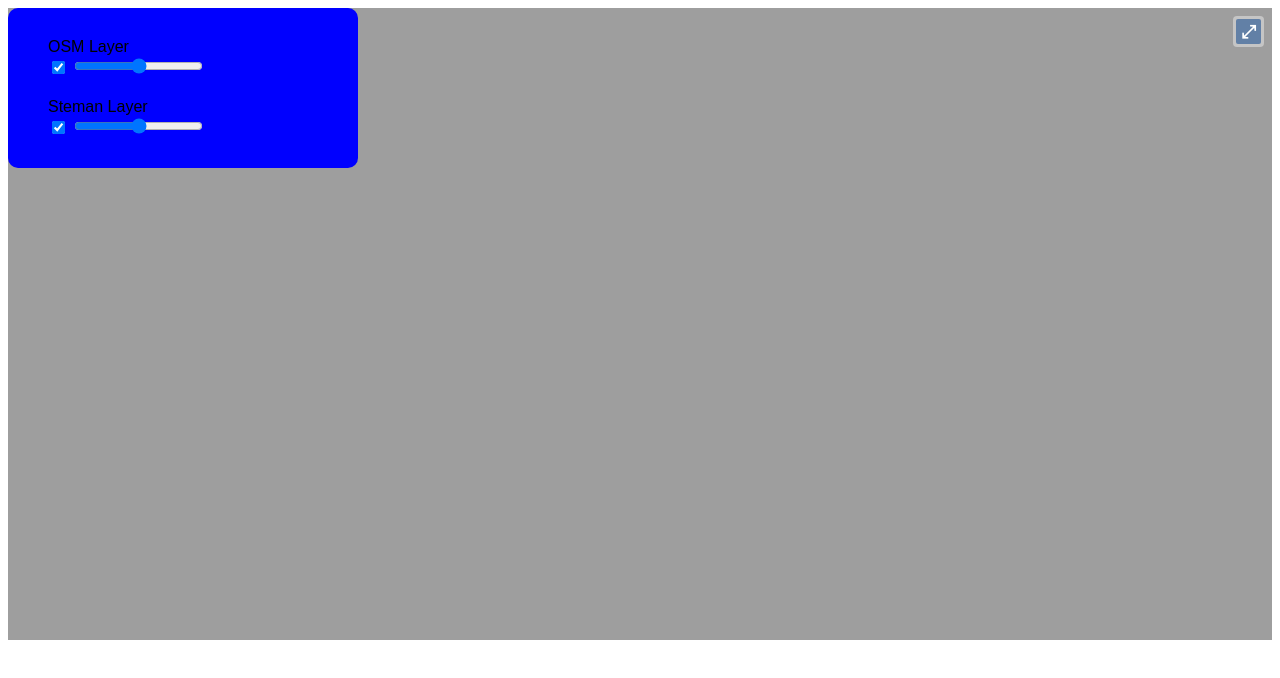
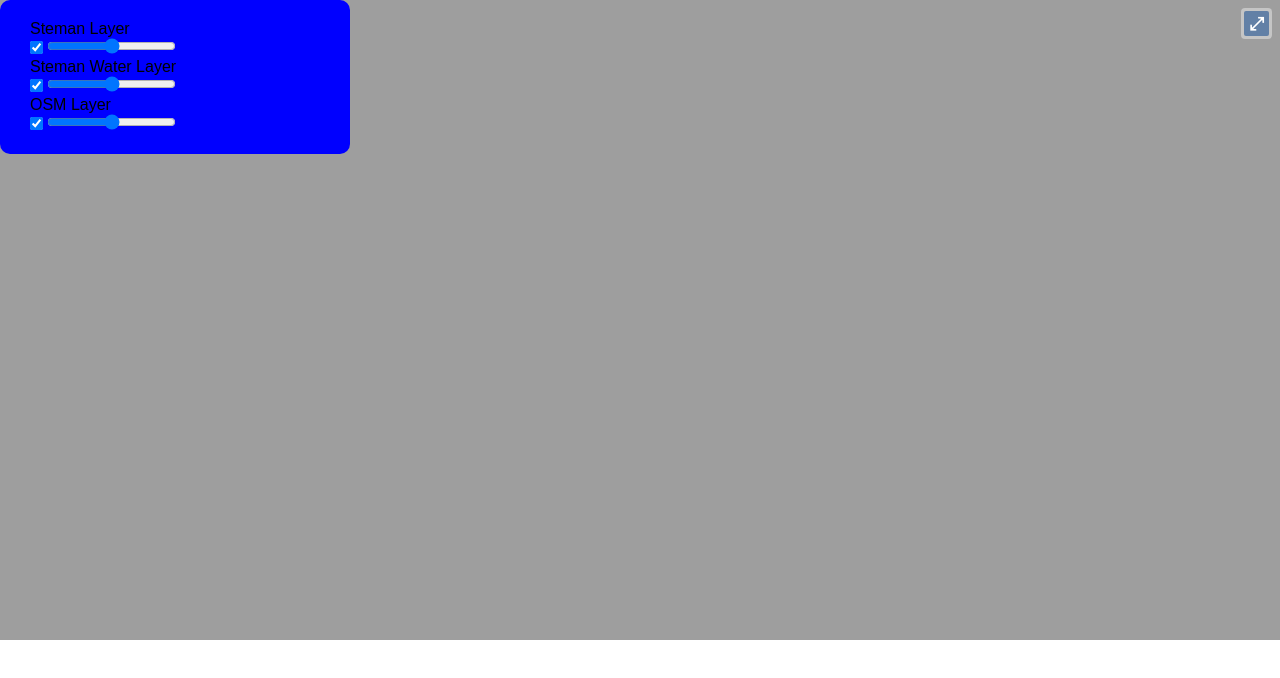
Before and after one commit to dev20pro/Open_Layers, a plain HTML site: page index.html in a window 1280 px wide. Drawn offline with nearby package versions, Linux system fonts and the light colour scheme.

Commit message:
Adding Steman Water Layer

```diff
--- a/css/style.css
+++ b/css/style.css
@@ -1,3 +1,8 @@
+*{
+  padding:0px;
+  margin:0px;
+}
+
 body{
    font-family:Arial;
     }
@@ -12,7 +17,7 @@ body{
     z-index: 1001;
     }
 #osm_layer, #steman_layer{
-     padding : 10px;
+     /*padding : 10px;*/
     }
 #layers{
     padding:20px;
--- a/index.html
+++ b/index.html
@@ -23,15 +23,23 @@
         <!-- Setting the div for the coustom Controls -->
         <div id='controls'>
             <div id='layers'>
-             <div id='osm_layer'>
+
+            <div id='steman_layer_toner'>
+                Steman Layer<br/>
+                <input type='checkbox' id='steman_toner_Visiblity' checked>
+                <input type='range' id='stemanTonerOpacity' min='0' max='1' step='0.01'><br/>
+            </div>
+
+             <div id='steman_layer_water'>
+                Steman Water Layer<br/>
+                <input type='checkbox' id='steman_water_Visiblity' checked>
+                <input type='range' id='stemanWaterOpacity' min='0' max='1' step='0.01'><br/>
+            </div>
+
+            <div id='osm_layer'>
                 OSM Layer<br/>
                 <input type='checkbox' id='osmVisiblity' checked>
                 <input type='range' id='osmOpacity' min='0' max='1' step='0.01'><br/>
-            </div>
-            <div id='steman_layer'>
-                Steman Layer<br/>
-                <input type='checkbox' id='stemanVisiblity' checked>
-                <input type='range' id='stemanOpacity' min='0' max='1' step='0.01'><br/>
             </div>
             </div>
 
--- a/js/main.js
+++ b/js/main.js
@@ -1,6 +1,15 @@
 
-        // Creating the map layer with the stamen source
-        var stamenlayer = new ol.layer.Tile({
+        // Creating the map Tile with the stamen source
+        var stamenwaterlayer = new ol.layer.Tile({
+            //specifying the source here
+            source: new ol.source.Stamen({
+                //setting the layer type within the Stamen layer source
+                layer : 'watercolor'
+            })
+        });
+
+          // Creating the map Tile with the stamen source
+        var stamentonerlayer = new ol.layer.Tile({
             //specifying the source here
             source: new ol.source.Stamen({
                 //setting the layer type within the Stamen layer source
@@ -8,7 +17,7 @@
             })
         });
 
-         // Creating the map layer with the OSM (Open Street Map) source
+         // Creating the map Tile with the OSM (Open Street Map) source
         var osmlayer = new ol.layer.Tile({
             //specifying the source here
             source: new ol.source.OSM()
@@ -37,7 +46,7 @@
         //intenciating the map object with target element, coustom controls and assigning layers, zoom and projection transformation to the map
         var map = new ol.Map({
             target : 'map',
-            layers : [stamenlayer, osmlayer],
+            layers : [osmlayer, stamenwaterlayer, stamentonerlayer],
             controls : [control],
             view: view
         });
@@ -48,9 +57,14 @@
             osmlayer.setVisible(this.checked);
         });
 
-        //function for changing visibility of steman layer on click event
-        $("#stemanVisiblity").click(function stamenLayerVisibility(){
-            stamenlayer.setVisible(this.checked);
+        //function for changing visibility of steman Toner layer on click event
+        $("#steman_toner_Visiblity").click(function stamenLayerVisibility(){
+            stamentonerlayer.setVisible(this.checked);
+        });
+
+        //function for changing visibility of steman Water layer on click event
+        $("#steman_water_Visiblity").click(function stamenLayerVisibility(){
+            stamenwaterlayer.setVisible(this.checked);
         });
 
         // Creating the function for changing the opacity of the layers
@@ -59,12 +73,12 @@
             osmlayer.setOpacity(parseFloat(this.value));
         });
 
-        // function for changing the opacity of the stamen layer
-        $('#stemanOpacity').on('input change',function osmOpacity(){
-            stamenlayer.setOpacity(parseFloat(this.value));
+        // function for changing the opacity of the stamen water layer
+        $('#stemanWaterOpacity').on('input change',function osmOpacity(){
+            stamenwaterlayer.setOpacity(parseFloat(this.value));
         });
 
-        //  var opacityInput = $('#opacity1');
-        // opacityInput.on('input change', function() {
-        //   stamenLayer.setOpacity(parseFloat(this.value));
-        // });
+         // function for changing the opacity of the stamen toner layer
+        $('#stemanTonerOpacity').on('input change',function osmOpacity(){
+            stamentonerlayer.setOpacity(parseFloat(this.value));
+        });
```
